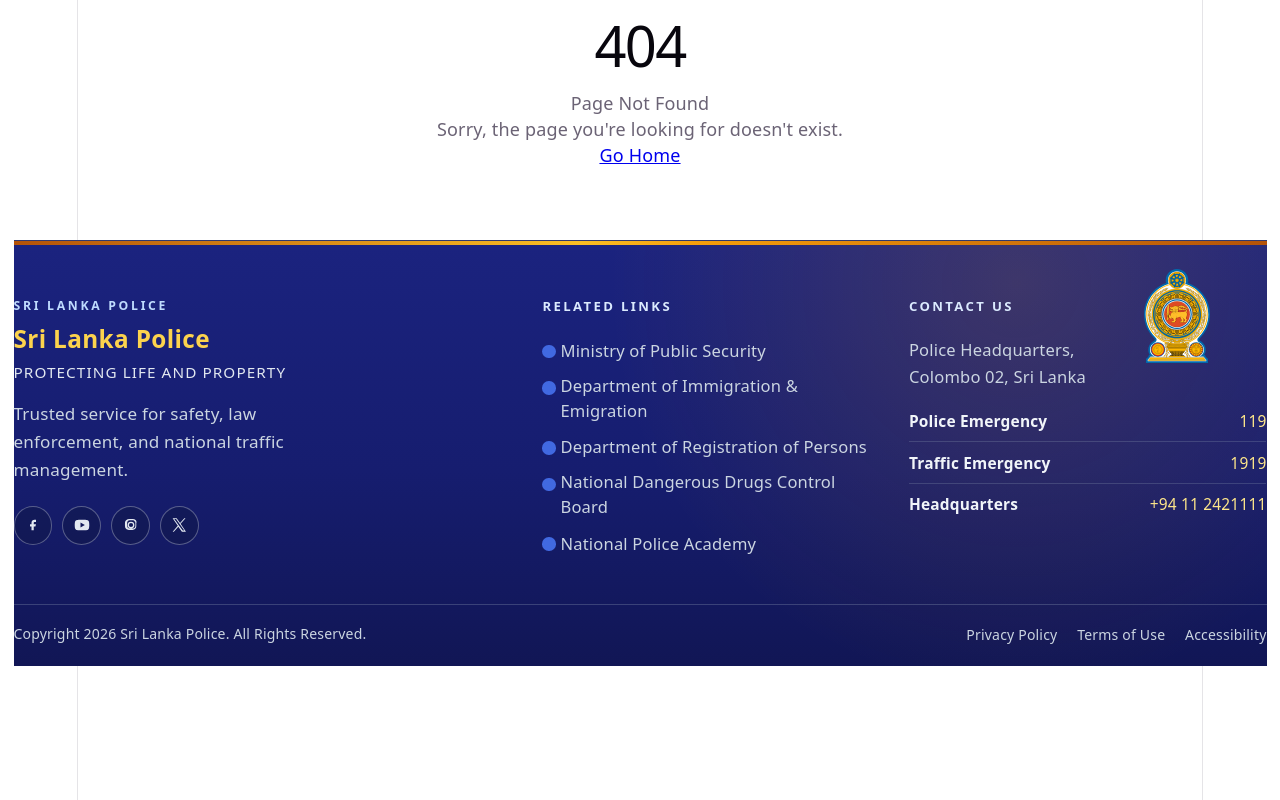
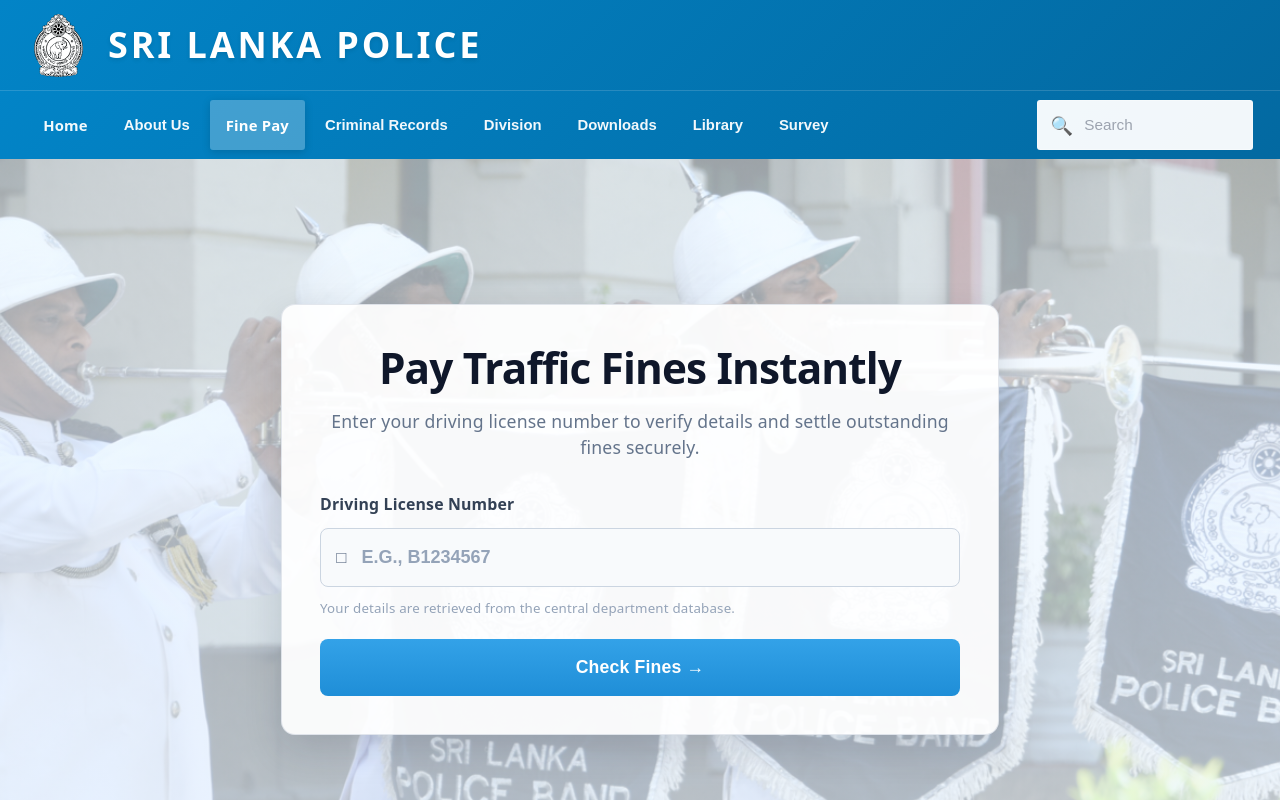
Before and after one commit to pezy-uok/p-ezy-traffic-fine-management-system, a React (Vite) app in the folder frontend/: page /fine-pay in a window 1280 px wide. Shown: the top 800 px of the page. Built offline with nearby package versions, Linux system fonts and the light colour scheme.

Commit message:
PEZY-468: Build fine pay landing page with license input form

```diff
--- a/frontend/src/App.tsx
+++ b/frontend/src/App.tsx
@@ -3,9 +3,9 @@ import { routes } from './config/routes'
 import Footer from './components/Footer'
 import './App.css'
 
-function App() {
+function AppContent() {
   return (
-    <Router>
+    <>
       <main>
         <Routes>
           {routes.map(route => (
@@ -14,8 +14,15 @@ function App() {
         </Routes>
       </main>
 
+      <Footer />
+    </>
+  )
+}
 
-      <Footer />
+function App() {
+  return (
+    <Router>
+      <AppContent />
     </Router>
   )
 }
--- a/frontend/src/config/routes.tsx
+++ b/frontend/src/config/routes.tsx
@@ -1,5 +1,6 @@
 import type { ReactNode } from 'react'
 import Home from '../pages/Home'
+import FinePay from '../pages/FinePay'
 import Dashboard from '../pages/Dashboard'
 import Profile from '../pages/Profile'
 import Settings from '../pages/Settings'
@@ -16,6 +17,11 @@ export const routes: RouteConfig[] = [
     path: '/',
     element: <Home />,
     name: 'Home',
+  },
+  {
+    path: '/fine-pay',
+    element: <FinePay />,
+    name: 'Fine Pay',
   },
   {
     path: '/dashboard',
--- /dev/null
+++ b/frontend/src/pages/FinePay.css
@@ -0,0 +1,136 @@
+.fine-pay-page {
+  padding-bottom: 0;
+}
+
+.fine-pay-hero {
+  width: 100%;
+  min-height: clamp(26rem, 58vw, 40rem);
+  margin: 0;
+  background-image:
+    linear-gradient(180deg, rgba(236, 246, 255, 0.62), rgba(236, 246, 255, 0.72)),
+    var(--fine-pay-backdrop);
+  background-size: cover;
+  background-position: center;
+  display: flex;
+  justify-content: center;
+  align-items: center;
+  padding: 2rem 1rem;
+  box-sizing: border-box;
+}
+
+.fine-pay-form-card {
+  width: min(640px, 100%);
+  background: rgba(255, 255, 255, 0.92);
+  border: 1px solid rgba(148, 163, 184, 0.26);
+  border-radius: 14px;
+  padding: clamp(1.2rem, 3vw, 2.15rem);
+  box-shadow: 0 14px 38px rgba(15, 23, 42, 0.14);
+  text-align: left;
+}
+
+.fine-pay-form-card h2 {
+  margin: 0;
+  text-align: center;
+  font-size: clamp(1.6rem, 3.5vw, 2.35rem);
+  font-weight: 700;
+  letter-spacing: -0.02em;
+  color: #0f172a;
+}
+
+.fine-pay-form-card p {
+  margin-top: 0.8rem;
+  text-align: center;
+  color: #64748b;
+  line-height: 1.5;
+  font-size: 0.98rem;
+}
+
+.fine-pay-label {
+  margin-top: 1.7rem;
+  display: inline-block;
+  color: #334155;
+  font-size: 0.88rem;
+  font-weight: 700;
+}
+
+.fine-pay-input-wrap {
+  margin-top: 0.6rem;
+  height: 3.15rem;
+  display: flex;
+  align-items: center;
+  gap: 0.7rem;
+  border: 1px solid #cbd5e1;
+  border-radius: 8px;
+  background: #f8fafc;
+  padding-inline: 0.85rem;
+}
+
+.fine-pay-input-wrap span {
+  color: #64748b;
+  font-size: 0.95rem;
+}
+
+.fine-pay-input-wrap input {
+  border: 0;
+  background: transparent;
+  width: 100%;
+  height: 100%;
+  outline: none;
+  color: #0f172a;
+  font-size: 1rem;
+}
+
+.fine-pay-input-wrap input::placeholder {
+  color: #94a3b8;
+  font-weight: 600;
+}
+
+.fine-pay-form-card small {
+  margin-top: 0.45rem;
+  display: block;
+  color: #94a3b8;
+  font-size: 0.74rem;
+}
+
+.fine-pay-submit {
+  margin-top: 1rem;
+  width: 100%;
+  min-height: 3.15rem;
+  border: 0;
+  border-radius: 8px;
+  background: linear-gradient(180deg, #33a2e8 0%, #1f8ed7 100%);
+  color: #fff;
+  font-size: 0.98rem;
+  font-weight: 700;
+  letter-spacing: 0.01em;
+  cursor: pointer;
+  transition: transform 160ms ease, box-shadow 160ms ease;
+}
+
+.fine-pay-submit:hover {
+  transform: translateY(-1px);
+  box-shadow: 0 10px 18px rgba(30, 126, 197, 0.35);
+}
+
+.fine-pay-submit:active {
+  transform: translateY(0);
+}
+
+@media (max-width: 680px) {
+  .fine-pay-hero {
+    min-height: 24rem;
+    padding: 1.15rem 0.8rem;
+  }
+
+  .fine-pay-form-card {
+    border-radius: 11px;
+  }
+
+  .fine-pay-form-card h2 {
+    font-size: clamp(1.35rem, 5.7vw, 1.95rem);
+  }
+
+  .fine-pay-form-card p {
+    font-size: 0.92rem;
+  }
+}
--- /dev/null
+++ b/frontend/src/pages/FinePay.tsx
@@ -0,0 +1,76 @@
+import { NavLink } from 'react-router-dom'
+import type { CSSProperties } from 'react'
+import pLogo from '../assets/plogo.png'
+import heroBackdrop from '../assets/slider/slide-1.png'
+import './Home.css'
+import './FinePay.css'
+
+const menuItems = [
+  { label: 'Home', path: '/' },
+  { label: 'About Us' },
+  { label: 'Fine Pay', path: '/fine-pay' },
+  { label: 'Criminal Records' },
+  { label: 'Division' },
+  { label: 'Downloads' },
+  { label: 'Library' },
+  { label: 'Survey' },
+]
+
+export default function FinePay() {
+  return (
+    <section className="home-police fine-pay-page" style={{ '--fine-pay-backdrop': `url(${heroBackdrop})` } as CSSProperties}>
+      <div className="home-police__topbar">
+        <div className="home-police__container home-police__brand-row">
+          <div className="home-police__brand">
+            <img src={pLogo} alt="Sri Lanka Police logo" className="home-police__brand-logo" />
+            <h1>SRI LANKA POLICE</h1>
+          </div>
+        </div>
+      </div>
+
+      <div className="home-police__container home-police__menu-row">
+        <nav className="home-police__menu" aria-label="Primary navigation">
+            {menuItems.map(item => (
+              item.path ? (
+                <NavLink
+                  key={item.label}
+                  to={item.path}
+                  end={item.path === '/'}
+                  className={({ isActive }) => `home-police__menu-item${isActive ? ' is-active' : ''}`}
+                >
+                  {item.label}
+                </NavLink>
+              ) : (
+                <button key={item.label} className="home-police__menu-item" type="button">
+                  {item.label}
+                </button>
+              )
+            ))}
+          </nav>
+
+          <label className="home-police__search" aria-label="Search">
+            <span aria-hidden="true">&#128269;</span>
+            <input type="text" placeholder="Search" readOnly />
+          </label>
+      </div>
+
+      <main className="fine-pay-hero">
+        <div className="fine-pay-form-card">
+          <h2>Pay Traffic Fines Instantly</h2>
+          <p>Enter your driving license number to verify details and settle outstanding fines securely.</p>
+
+          <label htmlFor="license-number" className="fine-pay-label">Driving License Number</label>
+
+          <div className="fine-pay-input-wrap">
+            <span aria-hidden="true">&#9633;</span>
+            <input id="license-number" type="text" placeholder="E.G., B1234567" />
+          </div>
+
+          <small>Your details are retrieved from the central department database.</small>
+
+          <button type="button" className="fine-pay-submit">Check Fines &#8594;</button>
+        </div>
+      </main>
+    </section>
+  )
+}
--- a/frontend/src/pages/Home.css
+++ b/frontend/src/pages/Home.css
@@ -96,6 +96,9 @@
   cursor: pointer;
   transition: all 200ms ease;
   border-radius: 3px;
+  text-decoration: none;
+  display: inline-flex;
+  align-items: center;
 }
 
 .home-police__menu-item:hover {
--- a/frontend/src/pages/Home.tsx
+++ b/frontend/src/pages/Home.tsx
@@ -1,6 +1,6 @@
 import { useEffect, useState } from 'react'
 import type { CSSProperties } from 'react'
-import sriLankaFlag from '../assets/Flag_of_Sri_Lanka.png'
+import { NavLink } from 'react-router-dom'
 import pLogo from '../assets/plogo.png'
 import slideOne from '../assets/slider/slide-1.png'
 import slideTwo from '../assets/slider/slide-2.png'
@@ -8,7 +8,16 @@ import slideThree from '../assets/slider/slide-3.png'
 import serviceBg from '../assets/service-bg.jpg'
 import './Home.css'
 
-const primaryMenu = ['Home', 'About Us', 'Fine Pay', 'Criminal Records', 'Division', 'Downloads', 'Library', 'Survey']
+const primaryMenu = [
+  { label: 'Home', path: '/' },
+  { label: 'About Us' },
+  { label: 'Fine Pay', path: '/fine-pay' },
+  { label: 'Criminal Records' },
+  { label: 'Division' },
+  { label: 'Downloads' },
+  { label: 'Library' },
+  { label: 'Survey' },
+]
 
 const heroSlides = [
   {
@@ -85,9 +94,20 @@ export default function Home() {
       <div className="home-police__container home-police__menu-row">
         <nav className="home-police__menu" aria-label="Primary">
           {primaryMenu.map(item => (
-            <button key={item} type="button" className={`home-police__menu-item${item === 'Home' ? ' is-active' : ''}`}>
-              {item}
-            </button>
+            item.path ? (
+              <NavLink
+                key={item.label}
+                to={item.path}
+                end={item.path === '/'}
+                className={({ isActive }) => `home-police__menu-item${isActive ? ' is-active' : ''}`}
+              >
+                {item.label}
+              </NavLink>
+            ) : (
+              <button key={item.label} type="button" className="home-police__menu-item">
+                {item.label}
+              </button>
+            )
           ))}
         </nav>
 
```
